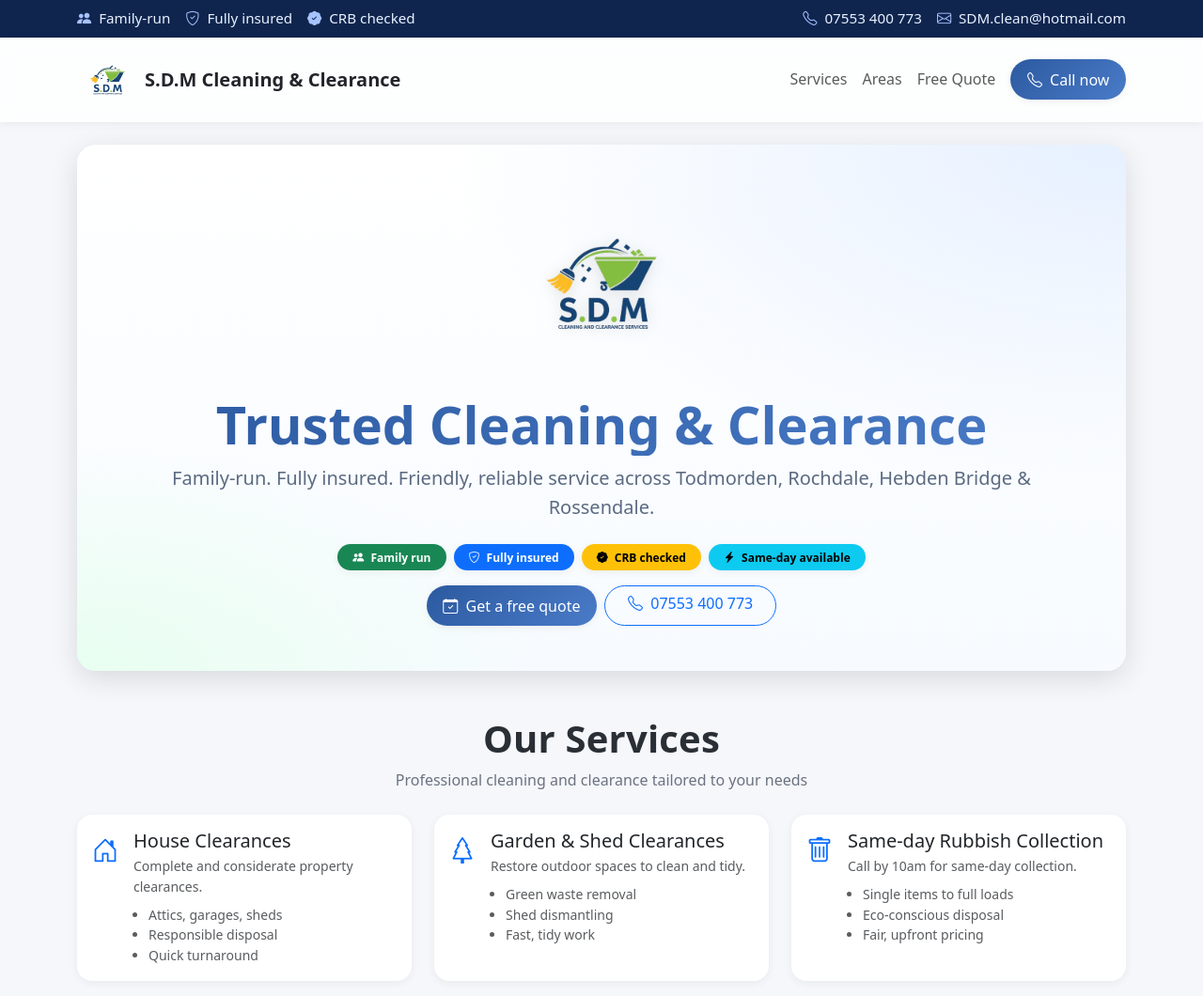
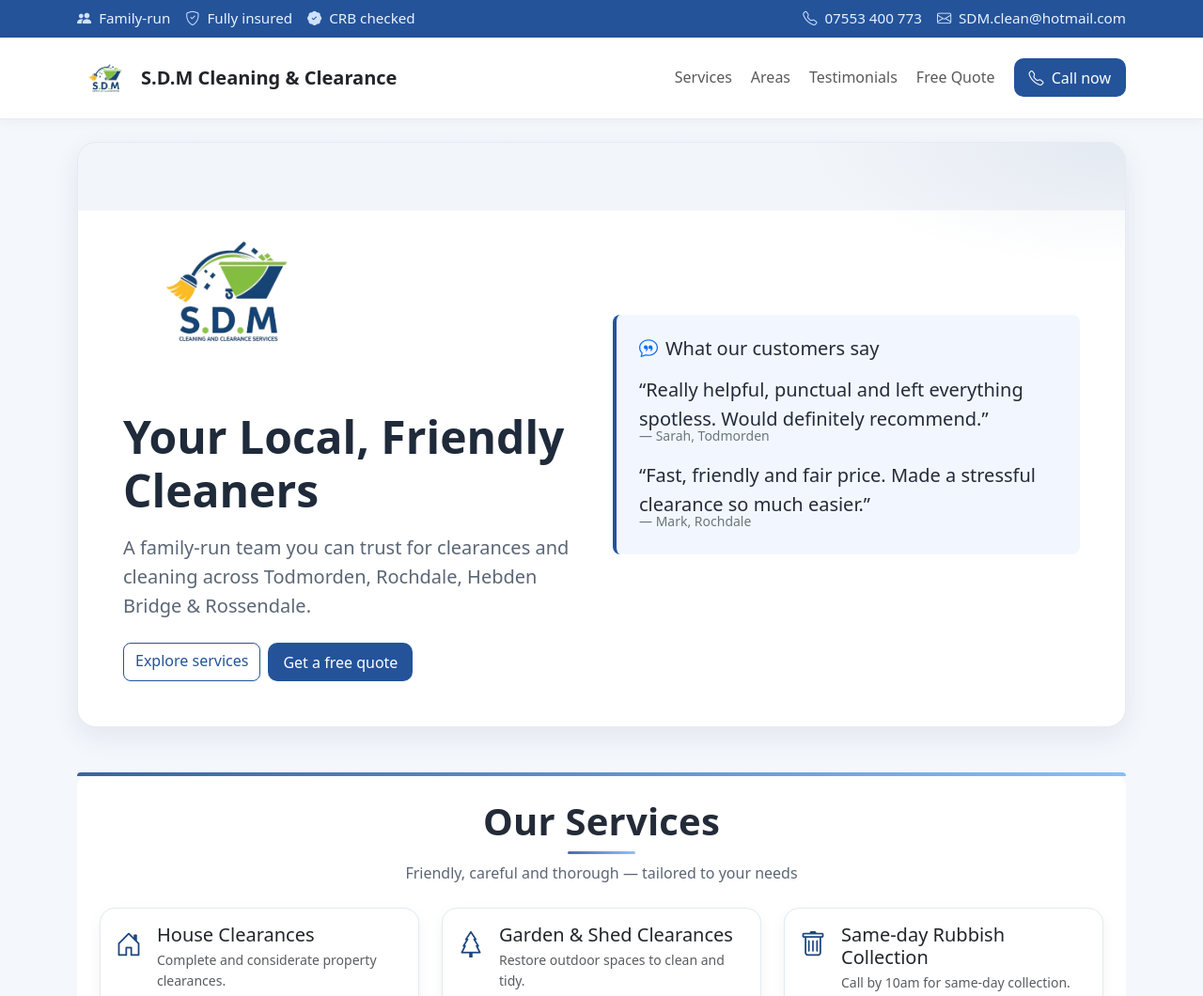
Before and after one commit to graham212/sdm-cleaning-clearance, a plain HTML site: page index.html in a window 1280 px wide. Shown: the top 1060 px of the page at 94% size. Drawn offline with nearby package versions, Linux system fonts and the light colour scheme.

Commit message:
Update index.html with latest manual changes

```diff
--- a/index.html
+++ b/index.html
@@ -15,10 +15,24 @@
 
   <style>
     :root {
-      --primary-color: #2c5aa0;
-      --secondary-color: #34a853;
-      --accent-color: #ffc107;
-      --light-bg: #f5f7fb;
+      /* Brand palette (reduced hues) */
+      --primary-color: #24539a;    /* SDM blue (slightly deeper for contrast) */
+      --primary-600: #1e467f;      /* hover/dark */
+      --accent-color: #7bb6ff;     /* soft blue accent for highlights */
+
+      /* Neutrals */
+      --text-color: #242b38;
+      --text-muted: #5b6675;
+
+      /* Backgrounds (reduced variants) */
+      --bg-0: #ffffff;
+      --bg-1: #f4f7fc;             /* subtle blue-tinted neutral */
+
+      /* Surfaces */
+      --panel: #ffffff;
+      --panel-edge: #e3eaf4;
+      --panel-shadow: 0 1px 2px rgba(20, 30, 60, 0.05), 0 8px 24px rgba(20, 30, 60, 0.06);
+      --panel-shadow-soft: 0 1px 1px rgba(20,30,60,0.04), 0 4px 14px rgba(20,30,60,0.05);
       --dark: #1f2a3a;
 
       --shadow-1: 0 2px 10px rgba(0,0,0,0.06);
@@ -31,77 +45,104 @@
 
     body {
       font-family: system-ui,-apple-system,"Segoe UI",Roboto,Ubuntu,"Helvetica Neue","Noto Sans",sans-serif;
-      background: var(--light-bg);
-      color: #2a2f36;
+      background: var(--bg-1);
+      color: var(--text-color);
       line-height: 1.55;
     }
 
     /* Top bar */
     .topbar {
-      background: #0f254e;
-      color: #e9f1ff;
+      background: var(--primary-color);
+      color: #eaf2ff;
       font-size: 0.95rem;
     }
-    .topbar a { color: #e9f1ff; text-decoration: none; }
-    .topbar .bi { color: #a7c3ff; }
+    .topbar a { color: #eaf2ff; text-decoration: none; }
+    .topbar .bi { color: #cfe2ff; }
 
-    /* Navbar */
+    /* Navbar - add horizontal scroll and stronger separation */
     .navbar {
-      box-shadow: var(--shadow-1);
-      background: #ffffffcc;
-      backdrop-filter: blur(8px);
+      box-shadow: 0 2px 12px rgba(0,0,0,0.05);
+      background: #ffffff;
+      border-bottom: 1px solid #e5ebf3;
+      position: sticky;
+      top: 0;
+      z-index: 1020;
     }
-    .navbar-brand img { height: 64px; width: auto; }
+    .navbar .navbar-nav {
+      flex-wrap: nowrap;
+      overflow-x: auto;
+      overflow-y: hidden;
+      -webkit-overflow-scrolling: touch;
+      gap: .25rem;
+      scrollbar-width: thin;
+      max-width: 100%;
+    }
+    .navbar .nav-link { white-space: nowrap; padding-inline: .75rem; }
+    .navbar .navbar-nav::-webkit-scrollbar { height: 6px; }
+    .navbar .navbar-nav::-webkit-scrollbar-thumb { background: #c7cfdb; border-radius: 4px; }
+
+    .navbar-brand img { height: 60px; width: auto; }
     .btn-cta {
-      background: linear-gradient(135deg, var(--primary-color), #4a7bc8);
+      background: var(--primary-color);
       color: #fff !important;
-      border-radius: 999px;
-      padding: 0.6rem 1.1rem;
-      box-shadow: var(--shadow-1);
+      border-radius: 10px;
+      padding: 0.55rem 1rem;
+      box-shadow: none;
       border: 0;
     }
-    .btn-cta:hover { transform: translateY(-1px); box-shadow: var(--shadow-2); }
+    .btn-cta:hover { background: var(--primary-600); }
 
-    /* Hero */
+    /* Hero - simplified for cohesion */
     .hero {
       position: relative;
       border-radius: 1.25rem;
       overflow: hidden;
-      background: radial-gradient(1200px 600px at 100% 0%, #e6f0ff 0%, transparent 60%),
-                  radial-gradient(800px 400px at 0% 100%, #e8fff0 0%, transparent 60%),
-                  linear-gradient(180deg, #ffffff, #f7fbff);
-      box-shadow: var(--shadow-2);
+      background: linear-gradient(0deg, rgba(36,83,154,0.06), rgba(36,83,154,0.06)) top/100% 72px no-repeat, #ffffff;
+      border: 1px solid #e5ebf3;
+      box-shadow: 0 10px 30px rgba(31,42,58,0.08);
+    }
+    .hero::after {
+      content: "";
+      position: absolute;
+      inset: 0;
+      background: radial-gradient(560px 220px at 100% 0%, rgba(36,83,154,0.07), transparent 60%);
+      pointer-events: none;
     }
     .hero .badge {
       font-weight: 600;
-      border-radius: 999px;
-      box-shadow: var(--shadow-1);
+      border-radius: .5rem;
+      box-shadow: none;
     }
     .hero-title {
-      background: linear-gradient(135deg, var(--primary-color), #4a7bc8);
-      -webkit-background-clip: text;
-      background-clip: text;
-      -webkit-text-fill-color: transparent;
+      color: var(--dark);
+      -webkit-text-fill-color: initial;
+      background: none;
     }
-    .hero-subtitle { color: #5b6a82; }
+    .hero-subtitle { color: var(--text-muted); }
 
     /* Section titles */
     .section-title {
       font-weight: 800;
       letter-spacing: 0.2px;
     }
-    .section-sub { color: #6b7280; }
+    .section-sub { color: var(--text-muted); }
 
     /* Cards & lists */
     .card {
-      border: 0;
-      border-radius: 1rem;
-      box-shadow: var(--shadow-1);
+      border: 1px solid var(--panel-edge);
+      border-radius: 16px;
+      background: var(--panel);
+      box-shadow: var(--panel-shadow-soft);
+      transition: transform .2s ease, box-shadow .2s ease, border-color .2s ease;
     }
-    .card:hover { transform: translateY(-3px); transition: .25s ease; box-shadow: var(--shadow-2); }
+    .card:hover {
+      transform: translateY(-2px);
+      box-shadow: var(--panel-shadow);
+      border-color: #d6e2f3;
+    }
 
-    .service-item { background: #f3f7ff; border-radius: .75rem; padding: .9rem 1rem; }
-    .service-item:hover { background: #e7f0ff; transition: .2s ease; }
+    .service-item { background: #f1f6ff; border-radius: .75rem; padding: .9rem 1rem; border: 1px solid #e1ebfb; }
+    .service-item:hover { background: #e8f1ff; transition: .2s ease; border-color: #d3e2ff; }
 
     /* Booking card accent */
     .booking-card::before {
@@ -109,15 +150,58 @@
       display: block;
       height: 4px;
       width: 100%;
-      background: linear-gradient(90deg, var(--primary-color), var(--secondary-color), var(--accent-color));
+      background: linear-gradient(90deg, var(--primary-color), var(--accent-color));
       border-radius: 4px 4px 0 0;
     }
 
+    /* Section backgrounds (reduced) */
+    .section-services { background: var(--bg-0); }
+    .section-areas { background: var(--bg-1); }
+    .section-quote { background: var(--bg-0); }
+    .section-wrap { box-shadow: inset 0 1px 0 rgba(0,0,0,0.02); }
+
+    /* Section dividers */
+    .section-wrap {
+      position: relative;
+      border-radius: 1rem;
+    }
+    .section-wrap + .section-wrap { margin-top: 3rem; }
+    .section-wrap .divider-top {
+      height: 4px;
+      background: linear-gradient(90deg, var(--primary-color), var(--accent-color));
+      border-radius: 6px 6px 0 0;
+      opacity: .9;
+    }
+
+    /* duplicate block removed */
+
+    /* Section title underline */
+    .section-title {
+      position: relative;
+      display: inline-block;
+    }
+    .section-title::after {
+      content: "";
+      display: block;
+      height: 3px;
+      width: 72px;
+      margin: .5rem auto 0;
+      background: linear-gradient(90deg, var(--primary-color), var(--accent-color));
+      border-radius: 2px;
+      opacity: .85;
+    }
+
     /* Footer */
-    footer { color: #6b7280; }
+    footer { color: var(--text-muted); }
 
     @media (max-width: 576px) {
       .display-4 { font-size: 2.1rem; }
+    }
+
+    /* Testimonial cards */
+    .quote-card {
+      border-left: 4px solid var(--primary-color);
+      background: #f2f7ff;
     }
   </style>
 </head>
@@ -139,20 +223,22 @@
   </div>
 
   <!-- Navbar -->
-  <nav class="navbar navbar-expand-lg sticky-top">
+  <nav class="navbar navbar-expand-lg">
     <div class="container">
       <a class="navbar-brand d-flex align-items-center gap-2" href="#home">
         <img src="logo/sdmcleaning.png" alt="SDM logo">
-        <span class="fw-bold text-dark">S.D.M Cleaning & Clearance</span>
+        <span class="fw-semibold text-dark">S.D.M Cleaning & Clearance</span>
       </a>
       <button class="navbar-toggler" type="button" data-bs-toggle="collapse" data-bs-target="#nav"
         aria-controls="nav" aria-expanded="false" aria-label="Toggle navigation">
         <span class="navbar-toggler-icon"></span>
       </button>
       <div id="nav" class="collapse navbar-collapse">
-        <ul class="navbar-nav ms-auto align-items-lg-center">
+        <!-- Make nav list scrollable horizontally on overflow -->
+        <ul class="navbar-nav ms-auto align-items-lg-center flex-row flex-lg-row">
           <li class="nav-item"><a class="nav-link" href="#services">Services</a></li>
           <li class="nav-item"><a class="nav-link" href="#areas">Areas</a></li>
+          <li class="nav-item"><a class="nav-link" href="#testimonials">Testimonials</a></li>
           <li class="nav-item"><a class="nav-link" href="#quote">Free Quote</a></li>
           <li class="nav-item ms-lg-2 mt-2 mt-lg-0">
             <a class="btn btn-cta" href="tel:07553400773"><i class="bi bi-telephone me-1"></i> Call now</a>
@@ -164,38 +250,51 @@
 
   <!-- Hero -->
   <header id="home" class="container my-4">
-    <section class="hero p-4 p-md-5 text-center">
-      <div class="d-flex justify-content-center">
-        <img src="logo/sdmcleaning.png" alt="S.D.M Cleaning & Clearance Services Logo" class="mb-3" style="max-width:200px; height:auto; filter: drop-shadow(0 2px 8px rgba(0,0,0,.12));">
-      </div>
-      <h1 class="display-4 fw-bold hero-title">Trusted Cleaning & Clearance</h1>
-      <p class="lead hero-subtitle mb-4">Family-run. Fully insured. Friendly, reliable service across Todmorden, Rochdale, Hebden Bridge & Rossendale.</p>
-      <div class="d-flex flex-wrap justify-content-center gap-2 mb-3">
-        <span class="badge text-bg-success px-3 py-2"><i class="bi bi-people-fill me-1"></i> Family run</span>
-        <span class="badge text-bg-primary px-3 py-2"><i class="bi bi-shield-check me-1"></i> Fully insured</span>
-        <span class="badge text-bg-warning px-3 py-2"><i class="bi bi-patch-check-fill me-1"></i> CRB checked</span>
-        <span class="badge text-bg-info px-3 py-2"><i class="bi bi-lightning-charge-fill me-1"></i> Same-day available</span>
-      </div>
-      <div class="d-flex flex-wrap justify-content-center gap-2">
-        <a href="#quote" class="btn btn-cta"><i class="bi bi-calendar-check me-1"></i> Get a free quote</a>
-        <a href="tel:07553400773" class="btn btn-outline-primary rounded-pill px-4"><i class="bi bi-telephone me-1"></i> 07553 400 773</a>
+    <section class="hero p-4 p-md-5">
+      <div class="row align-items-center g-4">
+        <div class="col-lg-6 text-center text-lg-start">
+          <div class="d-flex justify-content-center justify-content-lg-start">
+            <img src="logo/sdmcleaning.png" alt="S.D.M Cleaning & Clearance Services Logo" class="mb-3" style="max-width:220px; height:auto;">
+          </div>
+          <h1 class="display-5 fw-bold hero-title mb-3">Your Local, Friendly Cleaners</h1>
+          <p class="lead hero-subtitle mb-4">A family-run team you can trust for clearances and cleaning across Todmorden, Rochdale, Hebden Bridge & Rossendale.</p>
+          <div class="d-flex flex-wrap gap-2">
+            <a href="#services" class="btn rounded-3" style="border:1px solid var(--primary-color); color: var(--primary-color);">Explore services</a>
+            <a href="#quote" class="btn btn-cta">Get a free quote</a>
+          </div>
+        </div>
+        <div class="col-lg-6">
+          <div class="p-3 p-md-4 rounded-3 quote-card h-100">
+            <h3 class="h5 mb-3"><i class="bi bi-chat-quote text-primary me-2"></i>What our customers say</h3>
+            <figure class="mb-3">
+              <blockquote class="blockquote small mb-2">“Really helpful, punctual and left everything spotless. Would definitely recommend.”</blockquote>
+              <figcaption class="blockquote-footer small mb-0">Sarah, Todmorden</figcaption>
+            </figure>
+            <figure class="mb-0">
+              <blockquote class="blockquote small mb-2">“Fast, friendly and fair price. Made a stressful clearance so much easier.”</blockquote>
+              <figcaption class="blockquote-footer small mb-0">Mark, Rochdale</figcaption>
+            </figure>
+          </div>
+        </div>
       </div>
     </section>
   </header>
 
   <main class="container">
     <!-- Services -->
-    <section id="services" class="my-5">
+    <section id="services" class="my-5 section-services p-0 rounded-4 section-wrap">
+      <div class="divider-top"></div>
+      <div class="p-3 p-md-4">
       <div class="text-center mb-4">
         <h2 class="section-title h1">Our Services</h2>
-        <p class="section-sub">Professional cleaning and clearance tailored to your needs</p>
+        <p class="section-sub">Friendly, careful and thorough — tailored to your needs</p>
       </div>
       <div class="row g-4">
         <div class="col-md-6 col-lg-4">
           <div class="card h-100">
             <div class="card-body">
               <div class="d-flex align-items-start gap-3">
-                <div class="fs-3 text-primary"><i class="bi bi-house-door"></i></div>
+                <div class="fs-3" style="color: var(--primary-600);"><i class="bi bi-house-door"></i></div>
                 <div>
                   <h3 class="h5 mb-1">House Clearances</h3>
                   <p class="mb-2 small text-muted">Complete and considerate property clearances.</p>
@@ -213,7 +312,7 @@
           <div class="card h-100">
             <div class="card-body">
               <div class="d-flex align-items-start gap-3">
-                <div class="fs-3 text-primary"><i class="bi bi-tree"></i></div>
+                <div class="fs-3" style="color: var(--primary-600);"><i class="bi bi-tree"></i></div>
                 <div>
                   <h3 class="h5 mb-1">Garden & Shed Clearances</h3>
                   <p class="mb-2 small text-muted">Restore outdoor spaces to clean and tidy.</p>
@@ -231,7 +330,7 @@
           <div class="card h-100">
             <div class="card-body">
               <div class="d-flex align-items-start gap-3">
-                <div class="fs-3 text-primary"><i class="bi bi-trash"></i></div>
+                <div class="fs-3" style="color: var(--primary-600);"><i class="bi bi-trash"></i></div>
                 <div>
                   <h3 class="h5 mb-1">Same-day Rubbish Collection</h3>
                   <p class="mb-2 small text-muted">Call by 10am for same-day collection.</p>
@@ -249,7 +348,7 @@
           <div class="card h-100">
             <div class="card-body">
               <div class="d-flex align-items-start gap-3">
-                <div class="fs-3 text-primary"><i class="bi bi-stars"></i></div>
+                <div class="fs-3" style="color: var(--primary-600);"><i class="bi bi-stars"></i></div>
                 <div>
                   <h3 class="h5 mb-1">One-off Deep Clean</h3>
                   <p class="mb-2 small text-muted">A detailed clean for any occasion.</p>
@@ -267,7 +366,7 @@
           <div class="card h-100">
             <div class="card-body">
               <div class="d-flex align-items-start gap-3">
-                <div class="fs-3 text-primary"><i class="bi bi-arrow-repeat"></i></div>
+                <div class="fs-3" style="color: var(--primary-600);"><i class="bi bi-arrow-repeat"></i></div>
                 <div>
                   <h3 class="h5 mb-1">Regular Cleaning</h3>
                   <p class="mb-2 small text-muted">Weekly, fortnightly, or monthly schedules.</p>
@@ -285,7 +384,7 @@
           <div class="card h-100">
             <div class="card-body">
               <div class="d-flex align-items-start gap-3">
-                <div class="fs-3 text-primary"><i class="bi bi-door-closed"></i></div>
+                <div class="fs-3" style="color: var(--primary-600);"><i class="bi bi-door-closed"></i></div>
                 <div>
                   <h3 class="h5 mb-1">End of Tenancy Clean</h3>
                   <p class="mb-2 small text-muted">Hassle-free, thorough property handover.</p>
@@ -300,26 +399,29 @@
           </div>
         </div>
       </div><!-- row -->
+      </div>
     </section>
 
     <!-- Areas -->
-    <section id="areas" class="my-5">
+    <section id="areas" class="my-5 section-areas p-0 rounded-4 section-wrap">
+      <div class="divider-top"></div>
+      <div class="p-3 p-md-4">
       <div class="text-center mb-4">
         <h2 class="section-title h1">Service Areas</h2>
         <p class="section-sub">Local, friendly and punctual</p>
       </div>
       <div class="d-flex flex-wrap justify-content-center gap-2">
-        <span class="badge rounded-pill text-bg-primary px-3 py-2">Todmorden</span>
-        <span class="badge rounded-pill text-bg-primary px-3 py-2">Rochdale</span>
-        <span class="badge rounded-pill text-bg-primary px-3 py-2">Hebden Bridge</span>
-        <span class="badge rounded-pill text-bg-primary px-3 py-2">Rossendale</span>
+        <span class="badge rounded-pill px-3 py-2" style="background: rgba(36,83,154,0.1); color: var(--primary-600); border:1px solid rgba(36,83,154,0.25);">Todmorden</span>
+        <span class="badge rounded-pill px-3 py-2" style="background: rgba(36,83,154,0.1); color: var(--primary-600); border:1px solid rgba(36,83,154,0.25);">Rochdale</span>
+        <span class="badge rounded-pill px-3 py-2" style="background: rgba(36,83,154,0.1); color: var(--primary-600); border:1px solid rgba(36,83,154,0.25);">Hebden Bridge</span>
+        <span class="badge rounded-pill px-3 py-2" style="background: rgba(36,83,154,0.1); color: var(--primary-600); border:1px solid rgba(36,83,154,0.25);">Rossendale</span>
       </div>
 
       <div class="row g-4 mt-1">
         <div class="col-lg-6">
           <div class="card h-100">
             <div class="card-body">
-              <h3 class="h5 mb-3"><i class="bi bi-hand-thumbs-up text-success me-2"></i> Why choose us</h3>
+              <h3 class="h5 mb-3"><i class="bi bi-hand-thumbs-up me-2" style="color: var(--primary-600);"></i> Why choose us</h3>
               <ul class="mb-0 small text-muted ps-3">
                 <li>Reliable family-run team</li>
                 <li>Fully insured & CRB checked</li>
@@ -332,23 +434,27 @@
         <div class="col-lg-6">
           <div class="card h-100">
             <div class="card-body">
-              <h3 class="h5 mb-3"><i class="bi bi-recycle text-success me-2"></i> Responsible disposal</h3>
-              <p class="mb-0 small text-muted">We aim to reuse or recycle wherever possible and dispose of waste responsibly in line with local regulations.</p>
+              <h3 class="h5 mb-3"><i class="bi bi-recycle me-2" style="color: var(--primary-600);"></i> Responsible disposal</h3>
+              <p class="mb-0 small" style="color: var(--text-muted);">We aim to reuse or recycle wherever possible and dispose of waste responsibly in line with local regulations.</p>
             </div>
           </div>
         </div>
       </div>
+      </div>
     </section>
 
     <!-- Quote -->
-    <section id="quote" class="my-5">
+    <section id="quote" class="my-5 section-quote p-0 rounded-4 section-wrap">
+      <div class="divider-top"></div>
+      <div class="p-3 p-md-4">
       <div class="text-center mb-4">
         <h2 class="section-title h1">Get a Free Quote</h2>
-        <p class="section-sub">Send your details and we’ll get back within 24 hours</p>
+        <p class="section-sub">Tell us what you need — we’ll reply within 24 hours</p>
       </div>
 
-      <div class="card booking-card">
+      <div class="card booking-card" style="background: var(--bg-0);">
         <div class="card-body p-4 p-md-5">
+          <!-- Note: mailto forms rely on user's email client. Consider using a simple form backend later. -->
           <form action="mailto:SDM.clean@hotmail.com" method="POST" enctype="text/plain">
             <div class="row g-4">
               <div class="col-md-6">
@@ -396,6 +502,7 @@
           </form>
         </div>
       </div>
+     </div>
     </section>
   </main>
 
@@ -405,8 +512,8 @@
         <p class="text-muted mb-2">&copy; 2025 S.D.M Cleaning & Clearance Services</p>
         <p class="text-muted small mb-0">Professional cleaning and clearance services across Todmorden, Rochdale, Hebden Bridge & Rossendale</p>
         <div class="mt-3 d-flex justify-content-center gap-3">
-          <a href="tel:07553400773" class="text-decoration-none"><i class="bi bi-telephone text-primary me-1"></i> 07553 400 773</a>
-          <a href="mailto:SDM.clean@hotmail.com" class="text-decoration-none"><i class="bi bi-envelope text-primary me-1"></i> SDM.clean@hotmail.com</a>
+          <a href="tel:07553400773" class="text-decoration-none"><i class="bi bi-telephone me-1" style="color: var(--primary-600);"></i> 07553 400 773</a>
+          <a href="mailto:SDM.clean@hotmail.com" class="text-decoration-none"><i class="bi bi-envelope me-1" style="color: var(--primary-600);"></i> SDM.clean@hotmail.com</a>
         </div>
       </div>
     </div>
```
